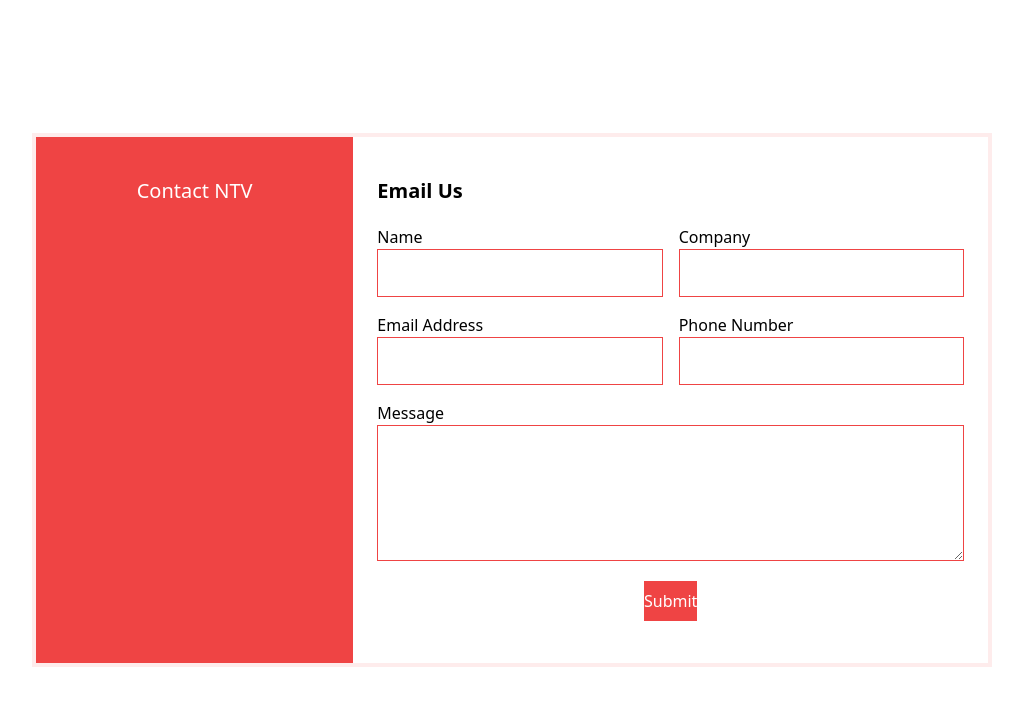
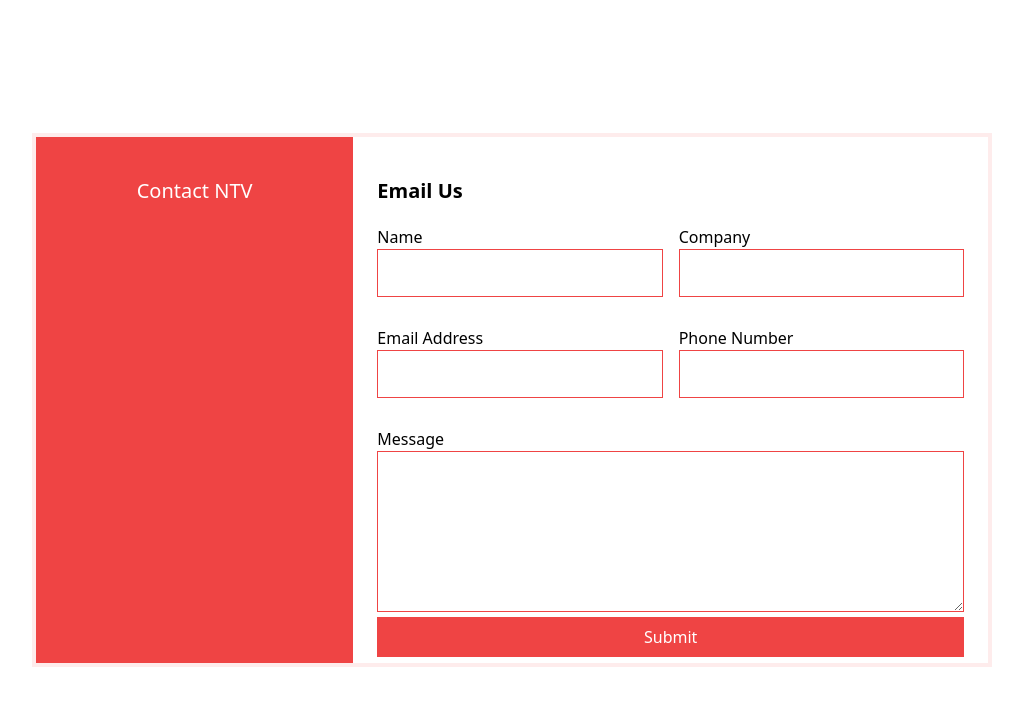
Before and after one commit to Some0ne3lse/CSS-form, a website: page index.html in a window 1280 px wide. Shown: the whole page, without its empty margins (128-1151 px from the left). Drawn offline with Linux system fonts and the light colour scheme.

Commit message:
Finish layout

```diff
--- a/index.html
+++ b/index.html
@@ -14,13 +14,13 @@
       <div class="bg-red-500 w-1/3 h-full font-sans flex justify-center py-10">
         <h1 class="text-xl text-white">Contact NTV</h1>
       </div>
-      <div class="w-2/3 overflow-auto">
-        <div class="px-6 pt-10 h-full m-0">
+      <div class="w-2/3 overflow-auto h-full flex">
+        <div class="px-6 pt-10 m-0 flex flex-auto flex-col">
           <h2 class="font-bold text-xl">
             Email Us
           </h2>
-          <div class="py-5">
-            <form class="grid grid-cols-2 grid-rows-4 gap-4">
+          <div class="pt-5 pb-0 flex flex-auto flex-col">
+            <form action="" method="get" class="grid grid-cols-2 grid-rows-4 gap-4 h-full">
               <div class="flex flex-col">
                 <label class="font-light" for="name">
                   Name
@@ -55,7 +55,7 @@
               </div>
             </form>
           </div>
-          <div class="flex flex-auto grow justify-center items-center">
+          <div class="flex flex-1 flex-col justify-center">
             <button class="h-10 bg-red-500 text-white">
               Submit
             </button>
```
Also changed, not shown: output.css.
